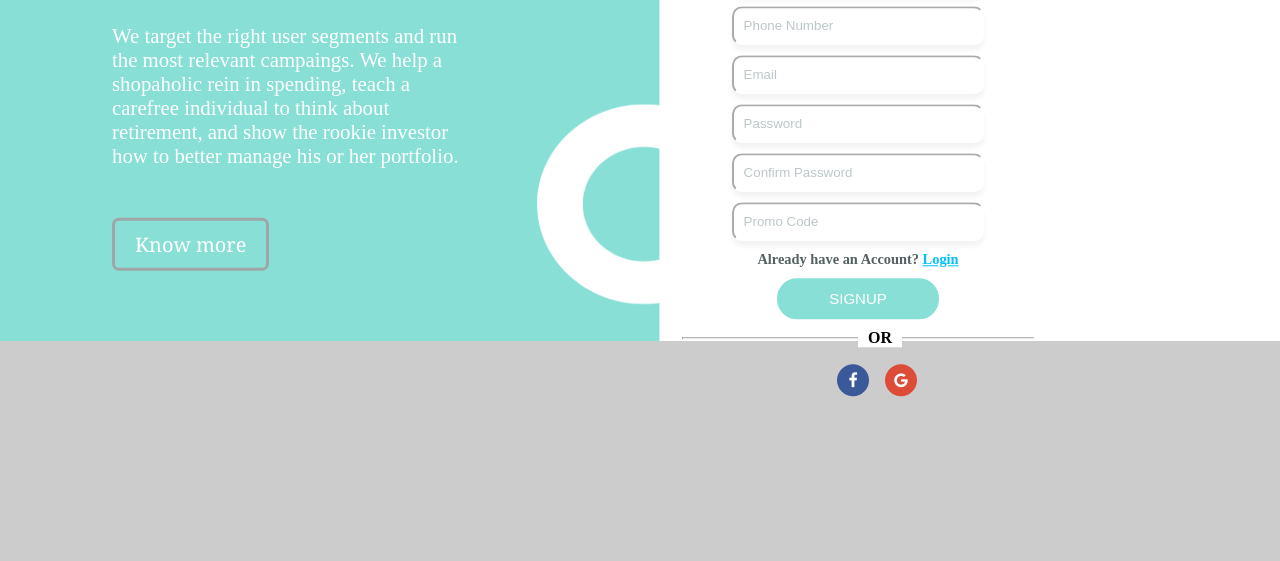
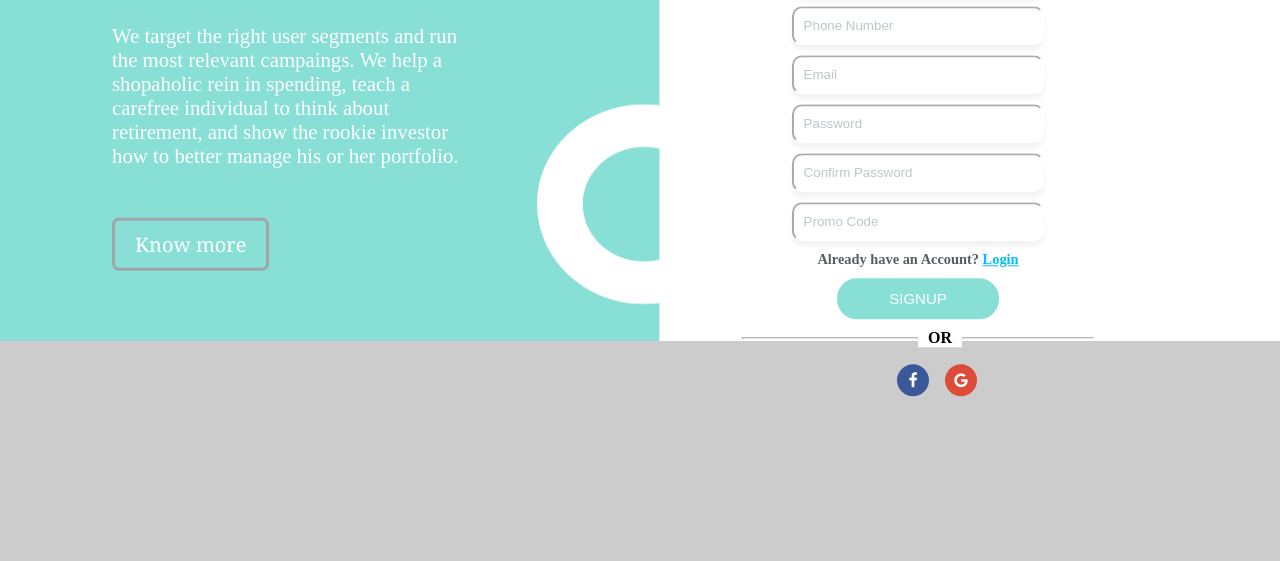
Before and after one commit to SakshiModi23/Finance-App, a plain HTML site: page index.html in a window 1280 px wide. Shown: the part 239-800 px from the top of the page. Drawn offline with Linux system fonts and the light colour scheme.

Commit message:
Update style.css

```diff
--- a/style.css
+++ b/style.css
@@ -66,7 +66,7 @@ p{
 /* Control the right side */
 .right {
   right: 0;
-  margin-right: 70px;
+  margin-right: 10px;
   padding-top: 100px;
 }
 
```
